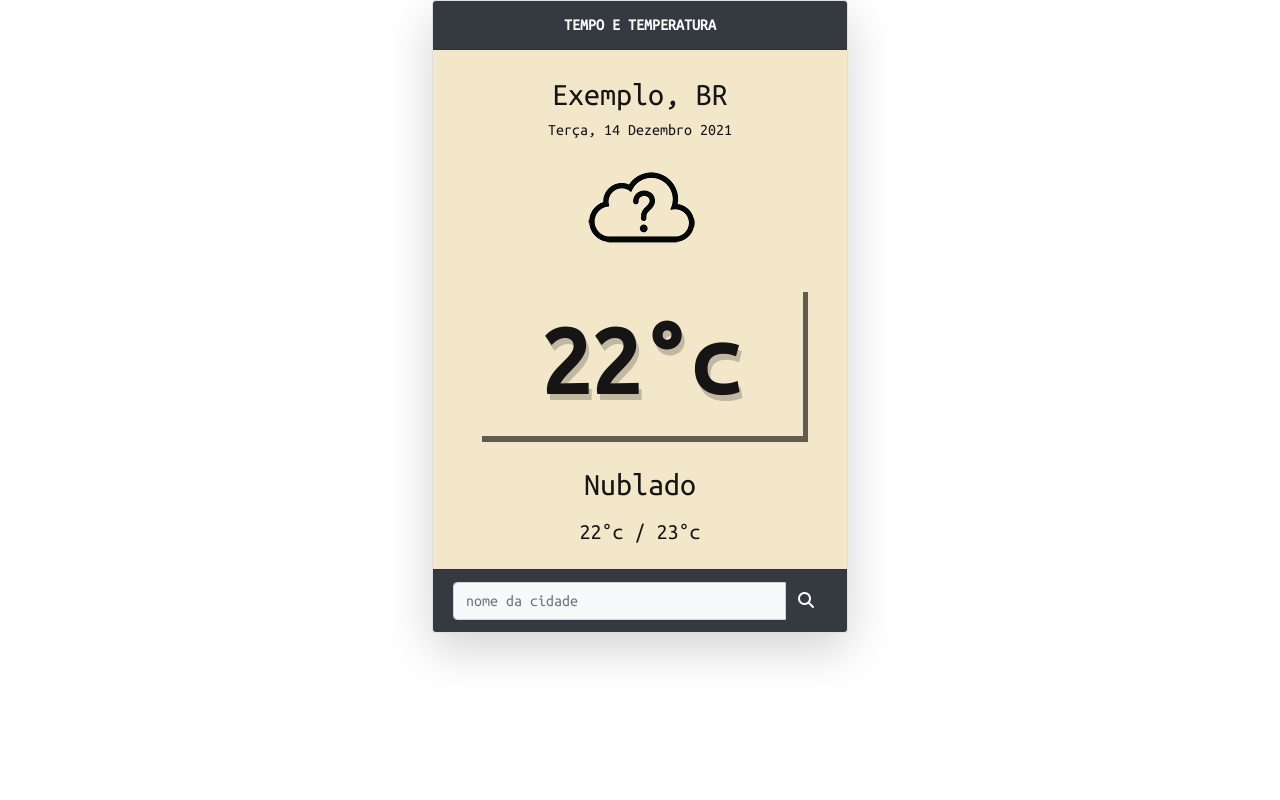
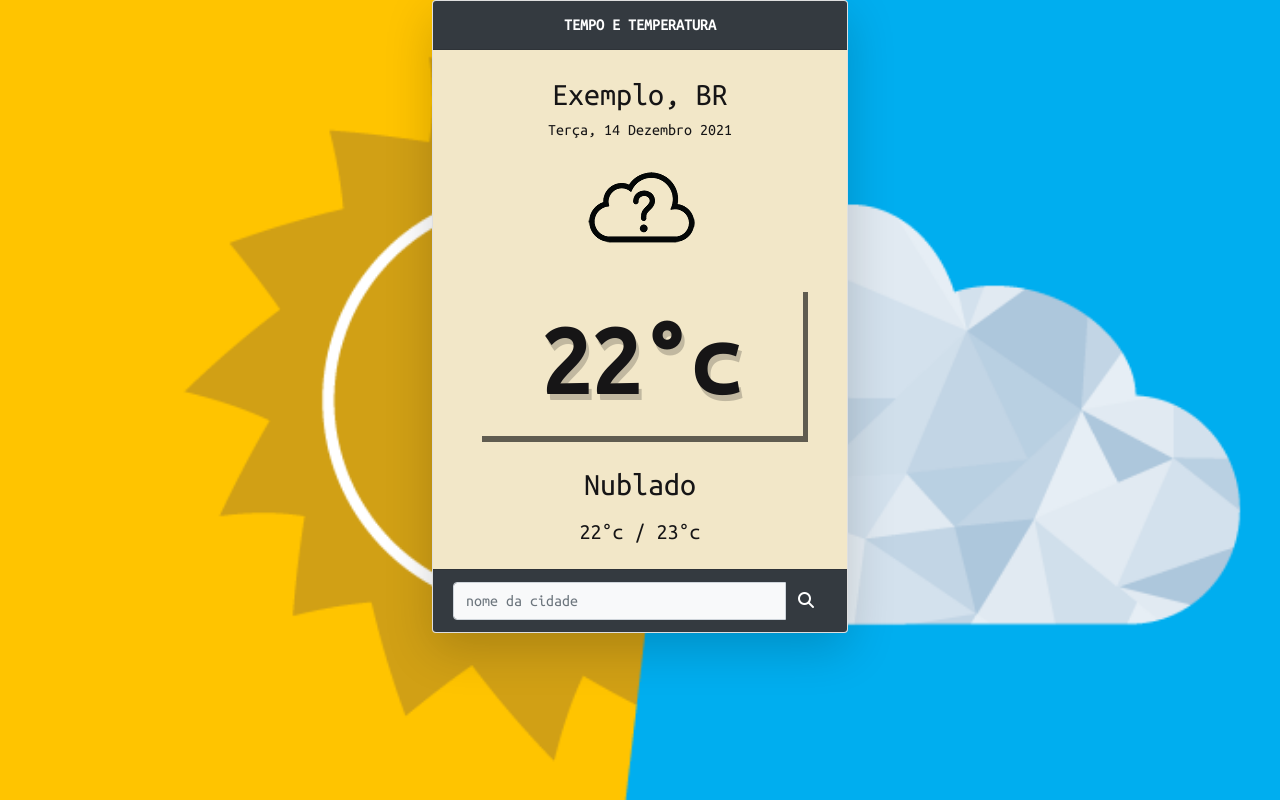
Before and after one commit to lucasdias87/Tempo-e-Temperatura-com-openweather, a plain HTML site: page index.html in a window 1280 px wide. Drawn offline with nearby package versions, Linux system fonts and the light colour scheme; the site is published under a folder, as on GitHub Pages, so addresses that start at the root find nothing.

Commit message:
Atualizar o style.css

```diff
--- a/css/style.css
+++ b/css/style.css
@@ -4,7 +4,7 @@
 body{
 font-family: 'Poppins', sans-serif;
 font-family: 'Ubuntu Mono', monospace;
-background: url("/img/PrevisaodotempoUbatuba.png");
+background: url("../img/PrevisaodotempoUbatuba.png");
 background-position: center ;
 background-attachment: fixed;
 background-size: cover;
```
